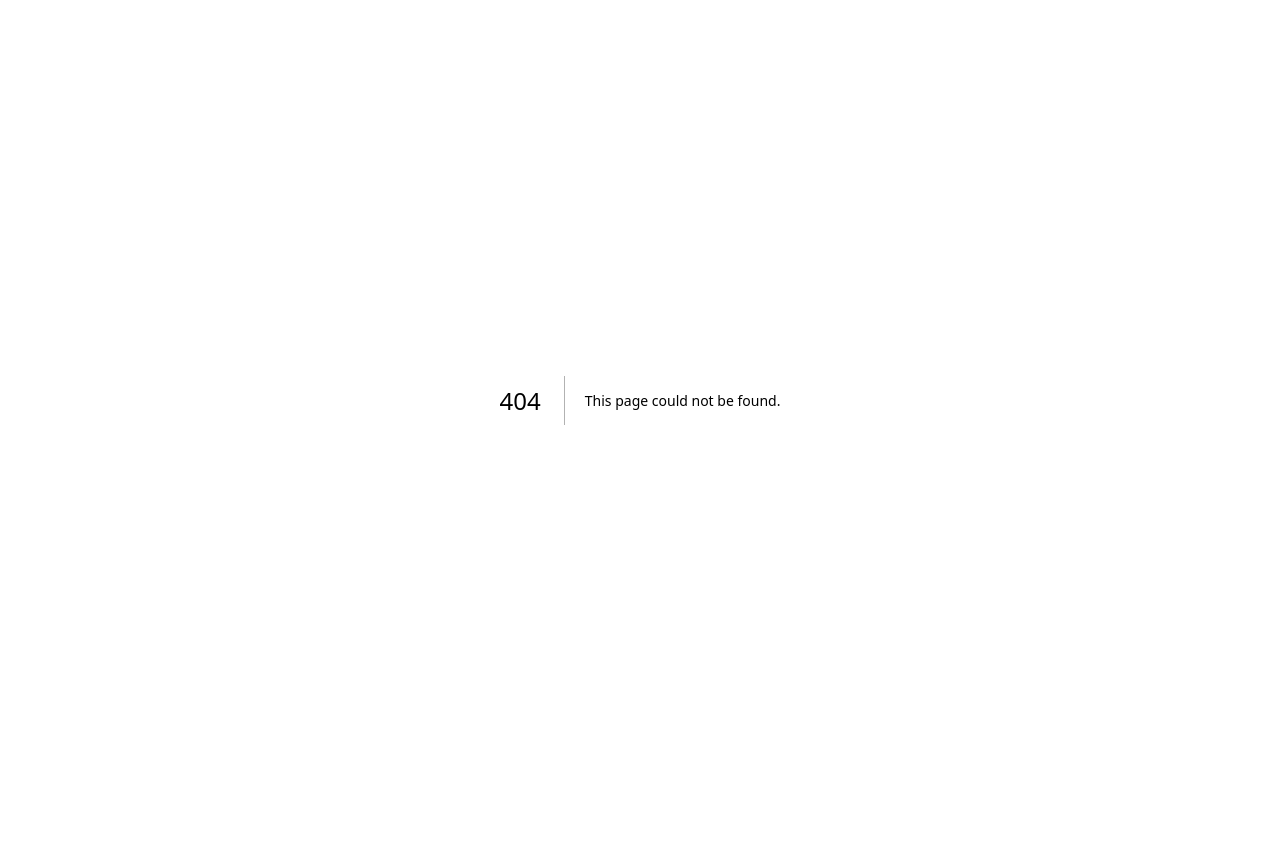
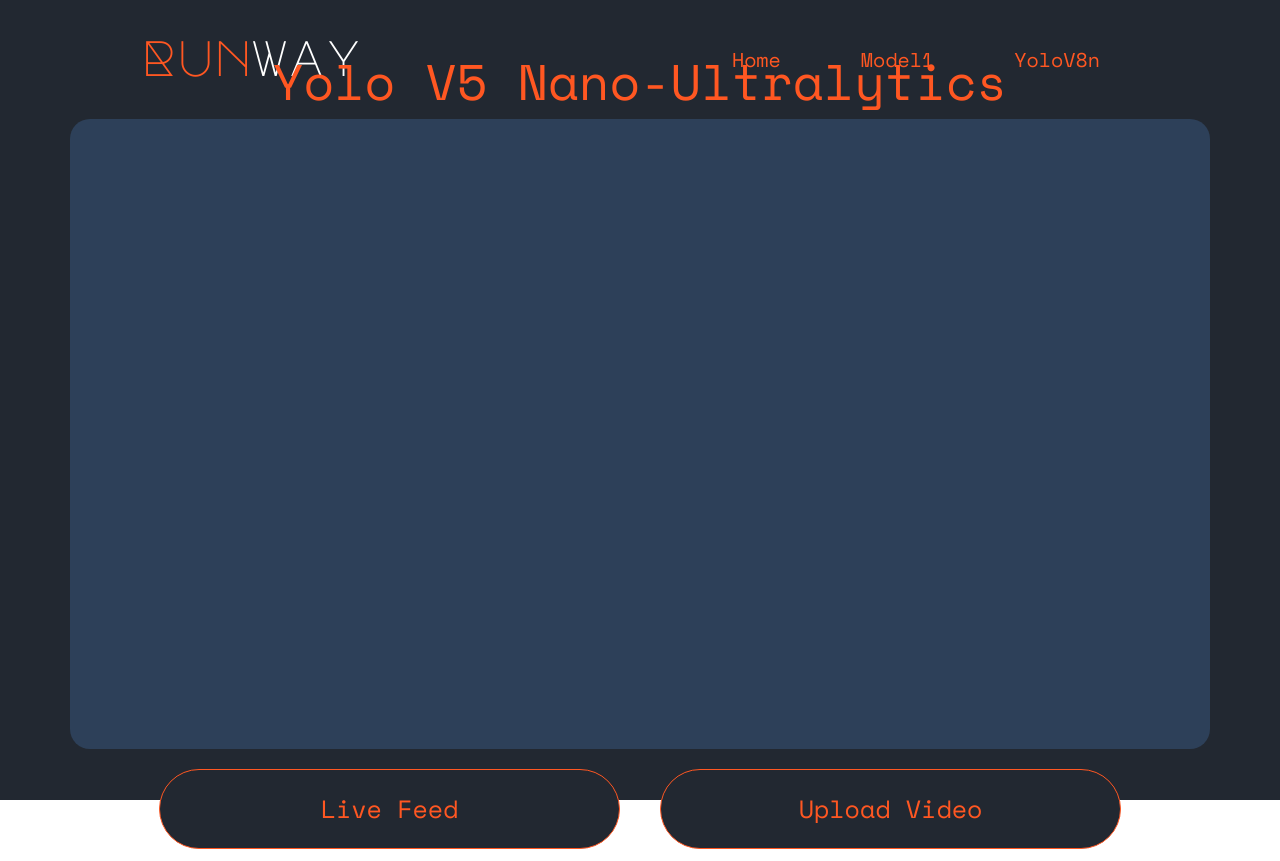
Before and after one commit to ik04/yolo-web, a Next.js app: page /yolo-v8 in a window 1280 px wide. Before the commit this address had no page. Before the commit the page ends 800 px from the top, so only its background shows below. Built offline with nearby package versions, Linux system fonts and the light colour scheme.

Commit message:
feat: finish frontend part of yolo page

```diff
--- /dev/null
+++ b/app/yolo-v8/page.js
@@ -0,0 +1,12 @@
+import { ModelDisplay } from "@/components/modelDisplay";
+import React from "react";
+
+const page = () => {
+  return (
+    <div>
+      <ModelDisplay />
+    </div>
+  );
+};
+
+export default page;
--- a/components/landing.jsx
+++ b/components/landing.jsx
@@ -2,6 +2,9 @@ import React from "react";
 import { Navbar } from "@/components/navbar";
 
 export const Landing = () => {
+  // todo: make responsive
+  // todo: move navbars to layout.js (just cause)
+
   return (
     <div className="h-screen bg-main flex flex-col">
       <Navbar />
--- /dev/null
+++ b/components/modelDisplay.jsx
@@ -0,0 +1,33 @@
+"use client";
+import React from "react";
+import { Navbar } from "./navbar";
+import { Input } from "./ui/input";
+import { Label } from "./ui/label";
+
+export const ModelDisplay = () => {
+  return (
+    <div className="h-screen bg-main flex flex-col">
+      <Navbar />
+      <div className="h-[85%] flex justify-center items-center">
+        <div className="display-container flex flex-col items-center justify-center">
+          <h1 className="text-highlight font-base text-[50px] text-center">
+            Yolo V5 Nano-Ultralytics
+          </h1>
+          <div className="display rounded-[20px] h-[630px] w-[1140px] bg-main2 "></div>
+          <div className="buttons mt-5 flex items-center m-3 space-x-10">
+            <div className="live w-[461px] h-[80px] cursor-pointer flex justify-center items-center bg-main rounded-full border-highlight border text-highlight hover:bg-highlight hover:text-white duration-200 transition-all">
+              <p className="font-base text-[25px]">Live Feed</p>
+            </div>
+            <Label
+              htmlFor="video"
+              className="live w-[461px] h-[80px] cursor-pointer flex justify-center items-center bg-main rounded-full border-highlight border text-highlight hover:bg-highlight hover:text-white duration-200 transition-all"
+            >
+              <p className="font-base text-[25px]">Upload Video</p>
+            </Label>
+            <Input type="file" id="video" className="hidden" />
+          </div>
+        </div>
+      </div>
+    </div>
+  );
+};
--- a/components/navbar.jsx
+++ b/components/navbar.jsx
@@ -5,18 +5,18 @@ export const Navbar = () => {
   const navLinks = [
     { name: "Home", href: "/" },
     { name: "Model1", href: "/" },
-    { name: "YoloV5nu", href: "/" },
+    { name: "YoloV8n", href: "/yolo-v8" },
   ];
   return (
     <div className="w-full bg-main h-[7rem] flex justify-between px-[140px] items-center">
       <div className="Logo font-display text-[50px] text-highlight">
         Run<span className="text-white">way</span>
       </div>
-      <div className="navlinks flex items-center justify-between w-[25%] mt-2">
+      <div className="navlinks flex items-center justify-between mt-2">
         {navLinks.map((navlink) => (
           <Link
             href={navlink.href}
-            className="font-base text-highlight text-[20px]"
+            className="font-base px-10 text-highlight text-[20px]"
           >
             {navlink.name}
           </Link>
--- /dev/null
+++ b/components/ui/input.jsx
@@ -0,0 +1,19 @@
+import * as React from "react"
+
+import { cn } from "@/lib/utils"
+
+const Input = React.forwardRef(({ className, type, ...props }, ref) => {
+  return (
+    (<input
+      type={type}
+      className={cn(
+        "flex h-10 w-full rounded-md border border-input bg-background px-3 py-2 text-sm ring-offset-background file:border-0 file:bg-transparent file:text-sm file:font-medium placeholder:text-muted-foreground focus-visible:outline-none focus-visible:ring-2 focus-visible:ring-ring focus-visible:ring-offset-2 disabled:cursor-not-allowed disabled:opacity-50",
+        className
+      )}
+      ref={ref}
+      {...props} />)
+  );
+})
+Input.displayName = "Input"
+
+export { Input }
--- /dev/null
+++ b/components/ui/label.jsx
@@ -0,0 +1,18 @@
+"use client"
+
+import * as React from "react"
+import * as LabelPrimitive from "@radix-ui/react-label"
+import { cva } from "class-variance-authority";
+
+import { cn } from "@/lib/utils"
+
+const labelVariants = cva(
+  "text-sm font-medium leading-none peer-disabled:cursor-not-allowed peer-disabled:opacity-70"
+)
+
+const Label = React.forwardRef(({ className, ...props }, ref) => (
+  <LabelPrimitive.Root ref={ref} className={cn(labelVariants(), className)} {...props} />
+))
+Label.displayName = LabelPrimitive.Root.displayName
+
+export { Label }
--- a/package.json
+++ b/package.json
@@ -9,6 +9,7 @@
     "lint": "next lint"
   },
   "dependencies": {
+    "@radix-ui/react-label": "^2.0.2",
     "class-variance-authority": "^0.7.0",
     "clsx": "^2.0.0",
     "lucide-react": "^0.290.0",
```
Also changed, not shown: components.json, 1 other file (tests, documents, lock files or other folders).
